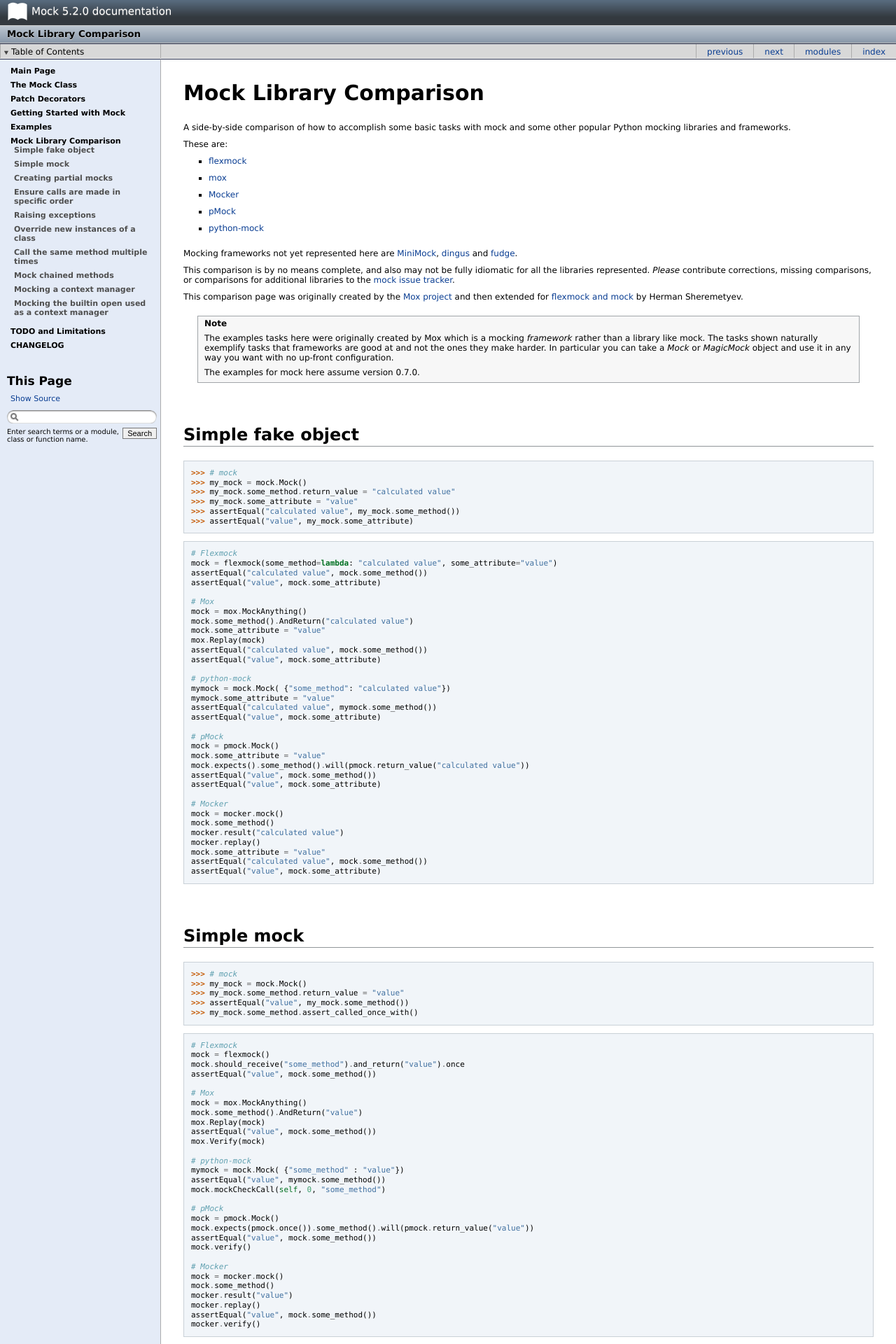
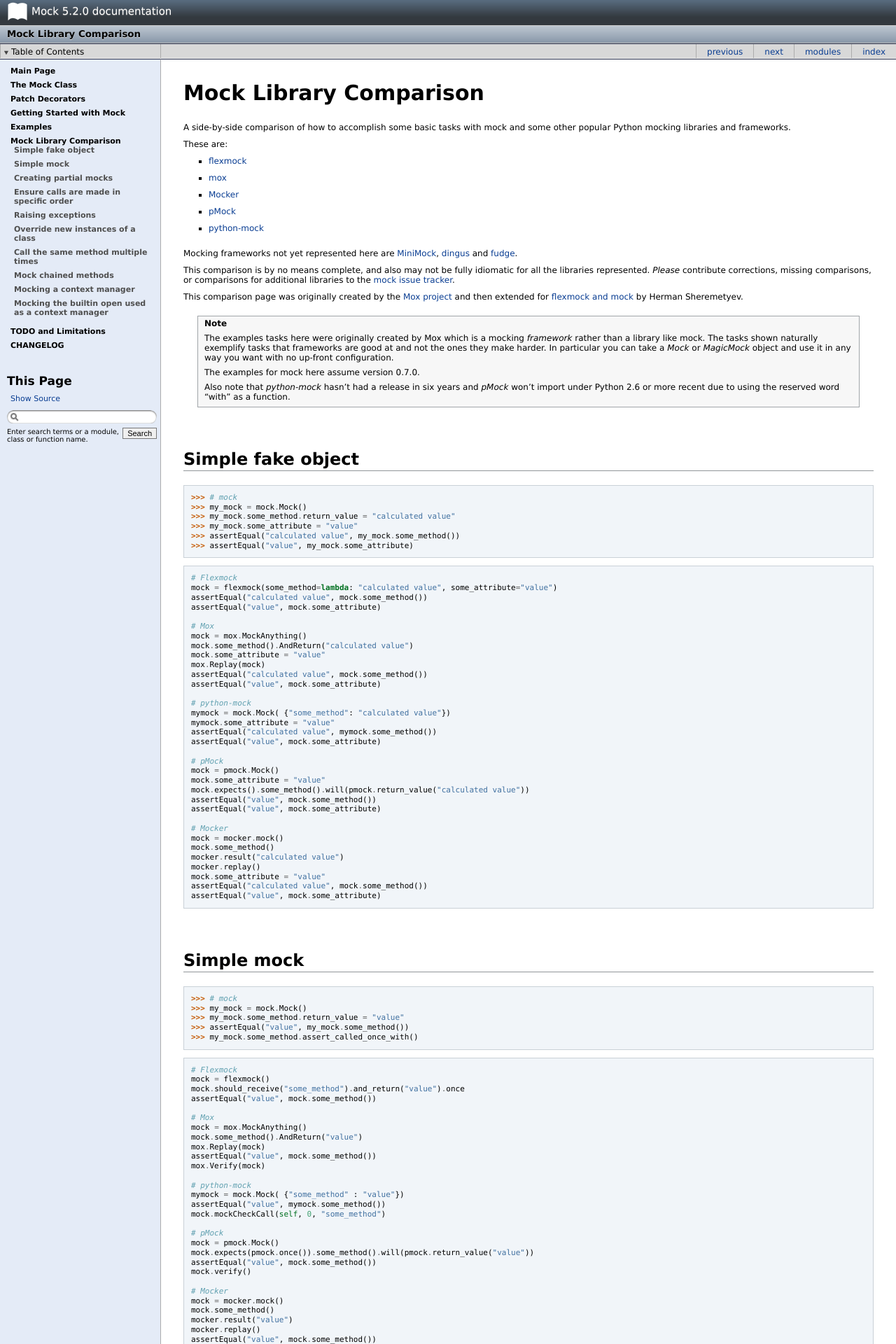
Before and after one commit to testing-cabal/mock, a Sphinx documentation site: the page built from docs/compare.txt, in a window 1280 px wide. Shown: the top 1920 px of the page at 70% size. Built offline with Sphinx 7.4.7, drawn with Linux system fonts in a browser that asks for light colours; pages that are not in the unit, such as notebooks, are missing from menus.

Commit message:
Doc updates

```diff
--- a/docs/compare.txt
+++ b/docs/compare.txt
@@ -60,6 +60,9 @@
 
     The examples for mock here assume version 0.7.0.
 
+    Also note that `python-mock` hasn't had a release in six years and `pMock`
+    won't import under Python 2.6 or more recent due to using the reserved
+    word "with" as a function.
 
 Simple fake object
 ~~~~~~~~~~~~~~~~~~
```
